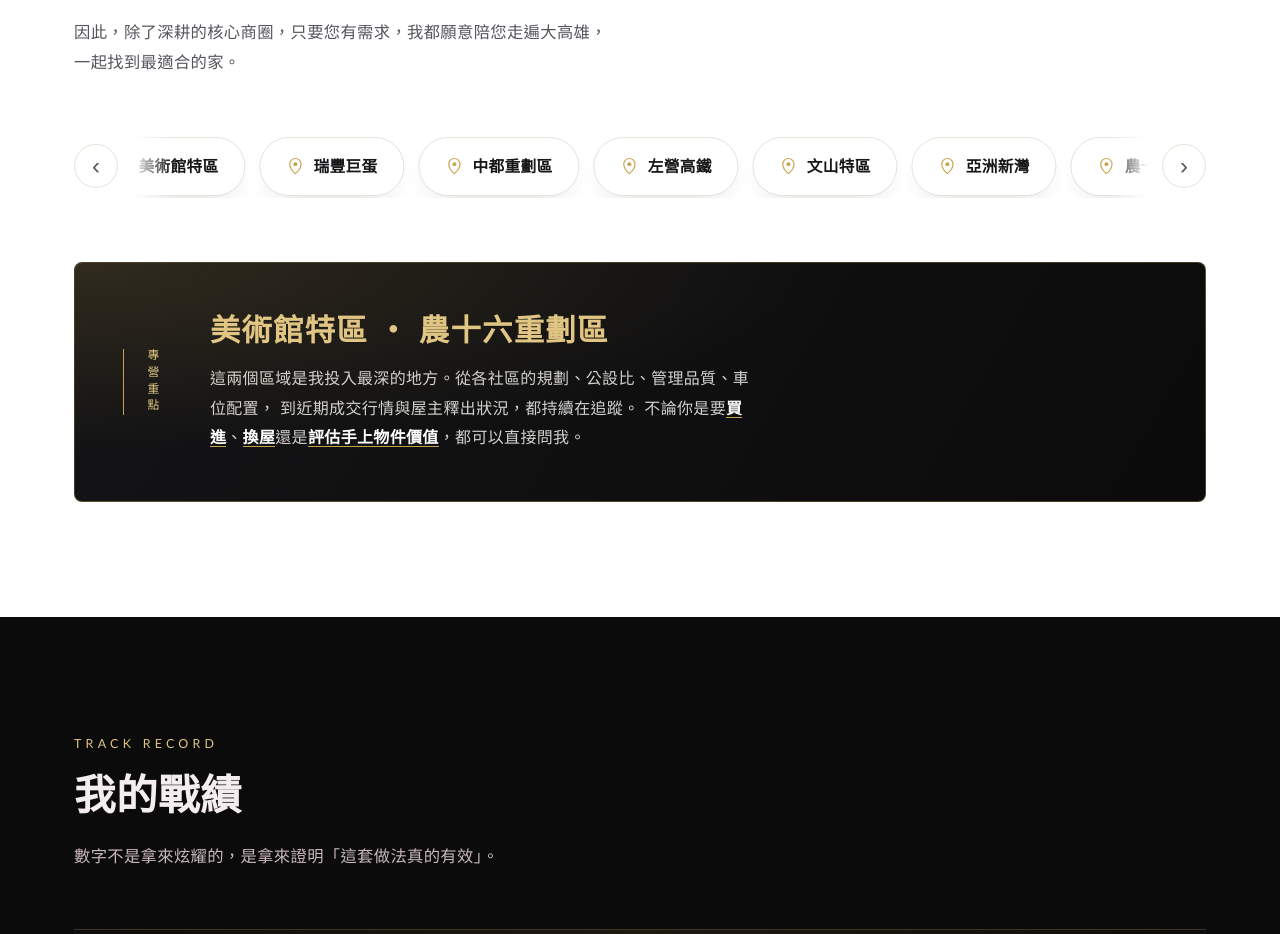
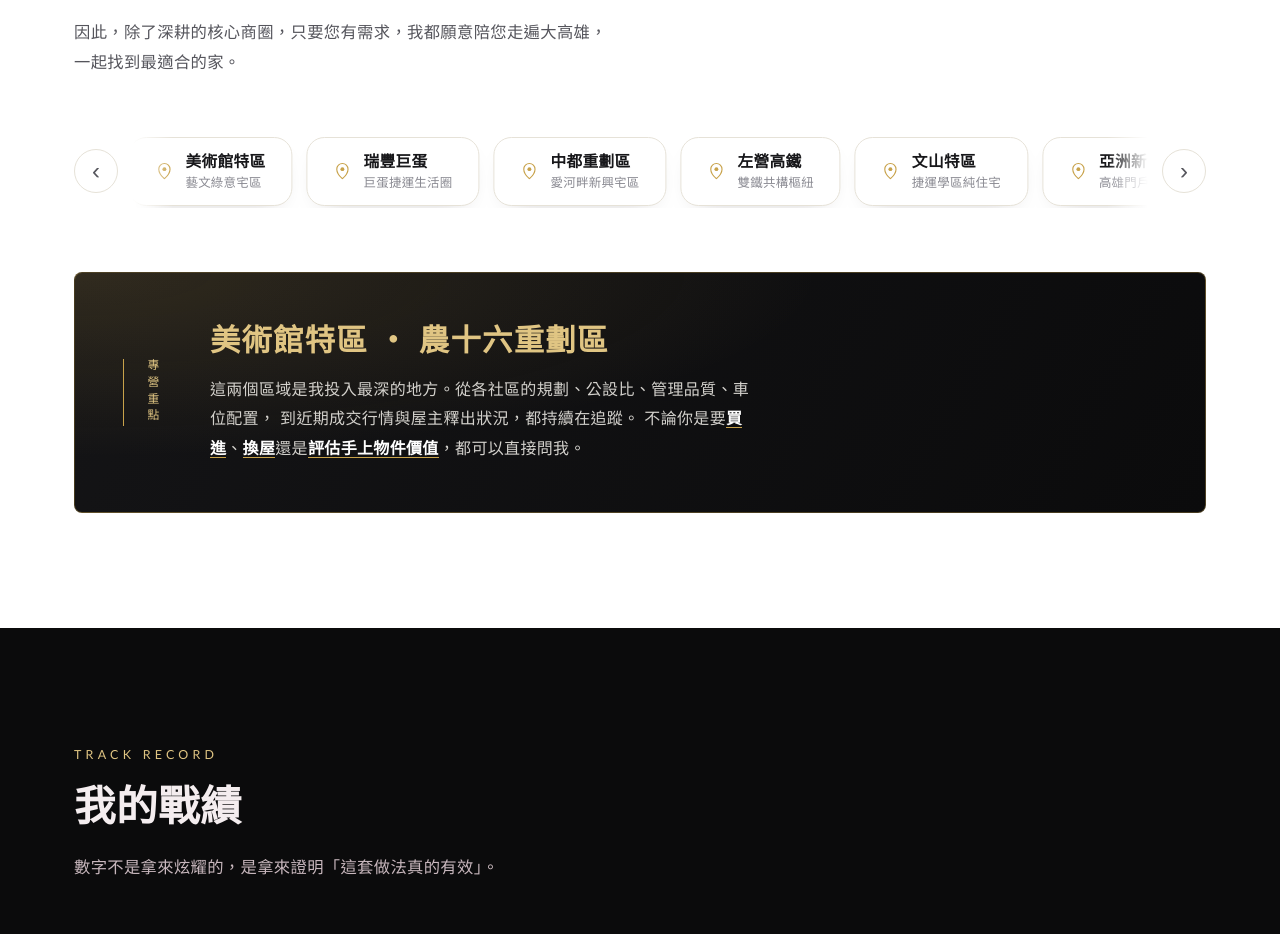
Before and after one commit to jiunjiun7-commits/maggie-official-site, a Next.js app: page / in a window 1280 px wide. Shown: the part 2240-3174 px from the top of the page. Built offline with nearby package versions, Linux system fonts and the light colour scheme.

Commit message:
服務區域浮動標籤加上十字內簡潔區域描述

```diff
--- a/src/app/_components/AreaCarousel.tsx
+++ b/src/app/_components/AreaCarousel.tsx
@@ -17,6 +17,8 @@ function PinIcon() {
   );
 }
 
+export type Area = { name: string; tag: string };
+
 /**
  * 服務區域的橫向浮動輪播：預設緩慢自動捲動，滑鼠移上／鍵盤聚焦時暫停，
  * 也可以用左右箭頭手動翻頁。
@@ -24,7 +26,7 @@ function PinIcon() {
  * 用 rAF 直接控制 transform，而不是 CSS animation，
  * 是為了讓箭頭點擊可以和自動捲動共用同一個位置狀態，不會互相打架。
  */
-export default function AreaCarousel({ areas }: { areas: string[] }) {
+export default function AreaCarousel({ areas }: { areas: Area[] }) {
   const trackRef = useRef<HTMLUListElement>(null);
   const offset = useRef(0);
   const paused = useRef(false);
@@ -102,10 +104,17 @@ export default function AreaCarousel({ areas }: { areas: string[] }) {
 
       <div className="area-carousel__viewport">
         <ul className="area-carousel__track" ref={trackRef}>
-          {loop.map((name, index) => (
-            <li className="area-carousel__chip" key={`${name}-${index}`} aria-hidden={index >= areas.length}>
+          {loop.map((area, index) => (
+            <li
+              className="area-carousel__chip"
+              key={`${area.name}-${index}`}
+              aria-hidden={index >= areas.length}
+            >
               <span className="area-carousel__pin"><PinIcon /></span>
-              <span>{name}</span>
+              <span className="area-carousel__text">
+                <span className="area-carousel__name">{area.name}</span>
+                <span className="area-carousel__desc">{area.tag}</span>
+              </span>
             </li>
           ))}
         </ul>
--- a/src/app/page.tsx
+++ b/src/app/page.tsx
@@ -18,7 +18,15 @@ const TOTAL_DEALS = 24;
 const LINE_URL = PROFILE.social.line;
 const TEL_URL = `tel:${PROFILE.phoneRaw}`;
 
-const AREAS = ["農十六", "美術館特區", "瑞豐巨蛋", "中都重劃區", "左營高鐵", "文山特區", "亞洲新灣"];
+const AREAS = [
+  { name: "農十六", tag: "高雄指標重劃區" },
+  { name: "美術館特區", tag: "藝文綠意宅區" },
+  { name: "瑞豐巨蛋", tag: "巨蛋捷運生活圈" },
+  { name: "中都重劃區", tag: "愛河畔新興宅區" },
+  { name: "左營高鐵", tag: "雙鐵共構樞紐" },
+  { name: "文山特區", tag: "捷運學區純住宅" },
+  { name: "亞洲新灣", tag: "高雄門戶新地標" }
+];
 
 const SERVICES = [
   {
--- a/src/app/site.css
+++ b/src/app/site.css
@@ -293,13 +293,15 @@ p:last-child{ margin-bottom:0; }
 }
 .area-carousel__track{ display:flex; gap:14px; width:max-content; list-style:none; margin:0; padding:2px; }
 .area-carousel__chip{
-  display:flex; align-items:center; gap:9px; white-space:nowrap;
-  padding:14px 26px; border-radius:999px;
+  display:flex; align-items:center; gap:12px; white-space:nowrap;
+  padding:14px 26px; border-radius:18px;
   border:1px solid var(--line); background:var(--paper);
-  font-weight:700; font-size:.98rem; color:var(--ink);
   box-shadow:0 10px 26px -18px rgba(43,33,38,.35);
 }
 .area-carousel__pin{ display:inline-flex; color:var(--yongyi-LIPSTICK); flex:0 0 auto; }
+.area-carousel__text{ display:flex; flex-direction:column; gap:3px; line-height:1.3; }
+.area-carousel__name{ font-weight:700; font-size:.98rem; color:var(--ink); }
+.area-carousel__desc{ font-size:.78rem; color:var(--ink-mute); letter-spacing:.02em; }
 .area-carousel__arrow{
   flex:0 0 auto; width:44px; height:44px; border-radius:50%;
   border:1px solid var(--line); background:var(--paper);
@@ -620,7 +622,9 @@ a.contact__v:hover{ color:var(--yongyi-CERISE); text-decoration:underline; }
   html{ scroll-padding-top:70px; }
 
   .area-carousel{ gap:8px; }
-  .area-carousel__chip{ padding:12px 18px; font-size:.9rem; }
+  .area-carousel__chip{ padding:10px 16px; gap:9px; }
+  .area-carousel__name{ font-size:.88rem; }
+  .area-carousel__desc{ font-size:.72rem; }
   .area-carousel__arrow{ width:38px; height:38px; font-size:1.3rem; }
 
   .nav__inner{ height:64px; gap:14px; flex-wrap:wrap; }
```
